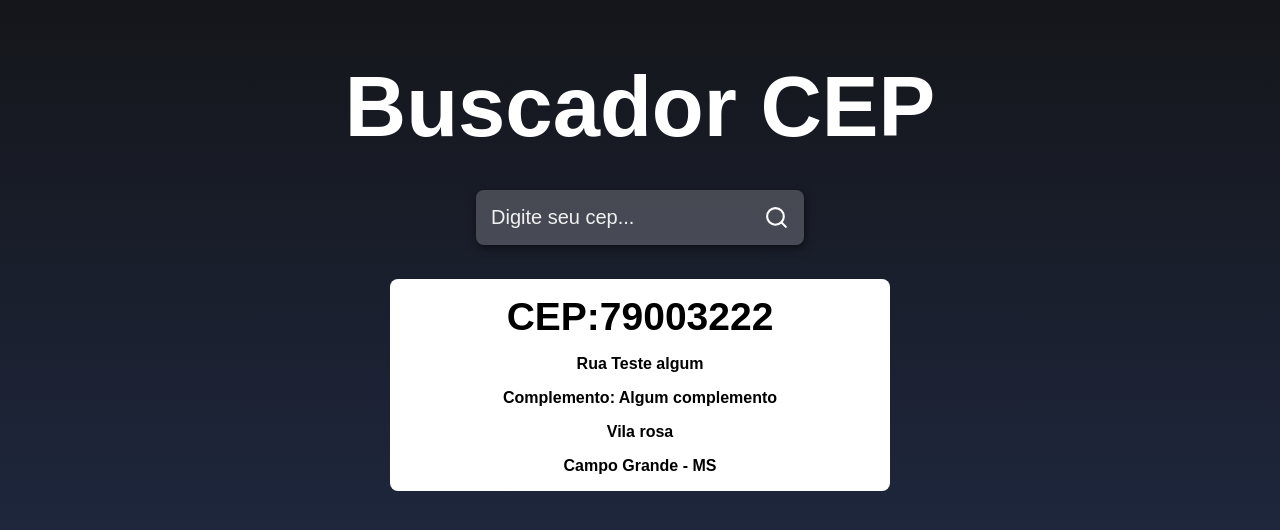
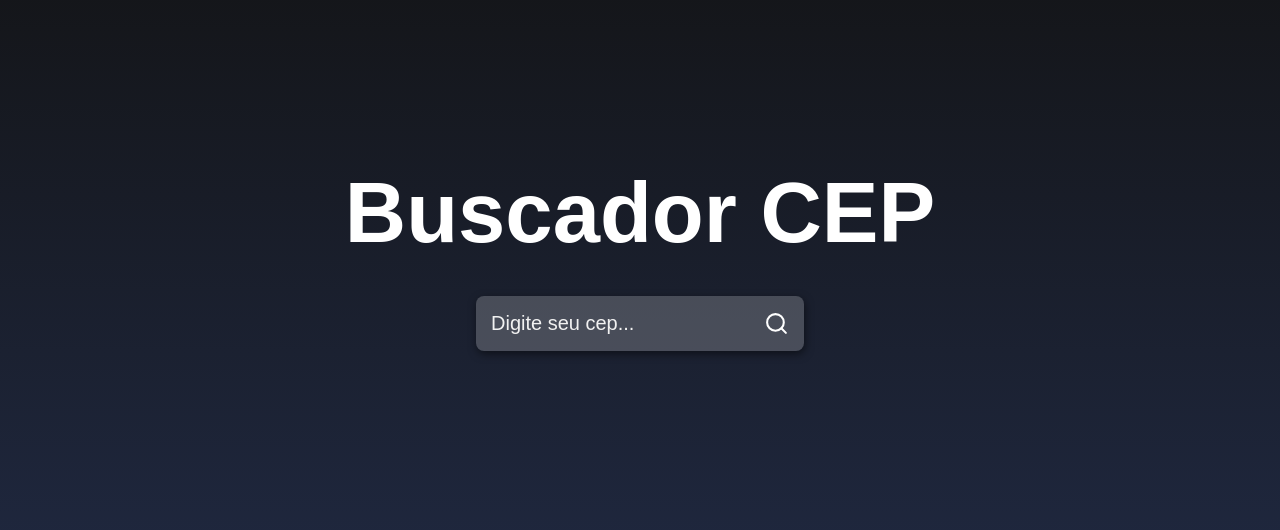
Before and after one commit to anccilotto/buscador-cep-portfolio, a React (Vite) app: page / in a window 1280 px wide. Shown: the part 126-656 px from the top of the page. Built offline with nearby package versions, Linux system fonts and the light colour scheme.

Commit message:
finalizado

```diff
--- a/src/App.jsx
+++ b/src/App.jsx
@@ -1,13 +1,28 @@
 import {useState} from 'react';
 import {FiSearch} from 'react-icons/fi'
 import './styles.css';
+import api from './servicos/api';
 
 function App() {
 
   const [input, setinput] = useState('')
+  const [cep, setCep] = useState({});
 
-  function heandleSearch(){
-    alert("VALOR DO INPUT " + input)
+  async function heandleSearch(){
+
+    if(input === ''){
+      alert("preencha algum cep!")
+      return;
+    }
+
+    try{
+      const response = await api.get(`${input}/json`);
+      setCep(response.data)
+      setinput("");
+    }catch{
+      alert("Ops erro ao buscar");
+      setinput("")
+    }
   }
 
 
@@ -30,15 +45,18 @@
       </div>
 
 
-      <main className="main">
-        <h2>CEP:79003222</h2>
+      {Object.keys(cep).length > 0 &&(
+        <main className="main">
+         <h2>CEP: {cep.cep}</h2>
 
-        <span>Rua Teste algum</span>
-        <span>Complemento: Algum complemento</span>
-        <span>Vila rosa</span>
-        <span>Campo Grande - MS</span>
+         <span>{cep.logradouro}</span>
+         <span>Complemento: {cep.complemento}</span>
+         <span>{cep.bairro}</span>
+         <span>{cep.localidade} - {cep.uf}</span>
 
-      </main>
+       </main>
+      )}
+
 
     </div>
   )
```
